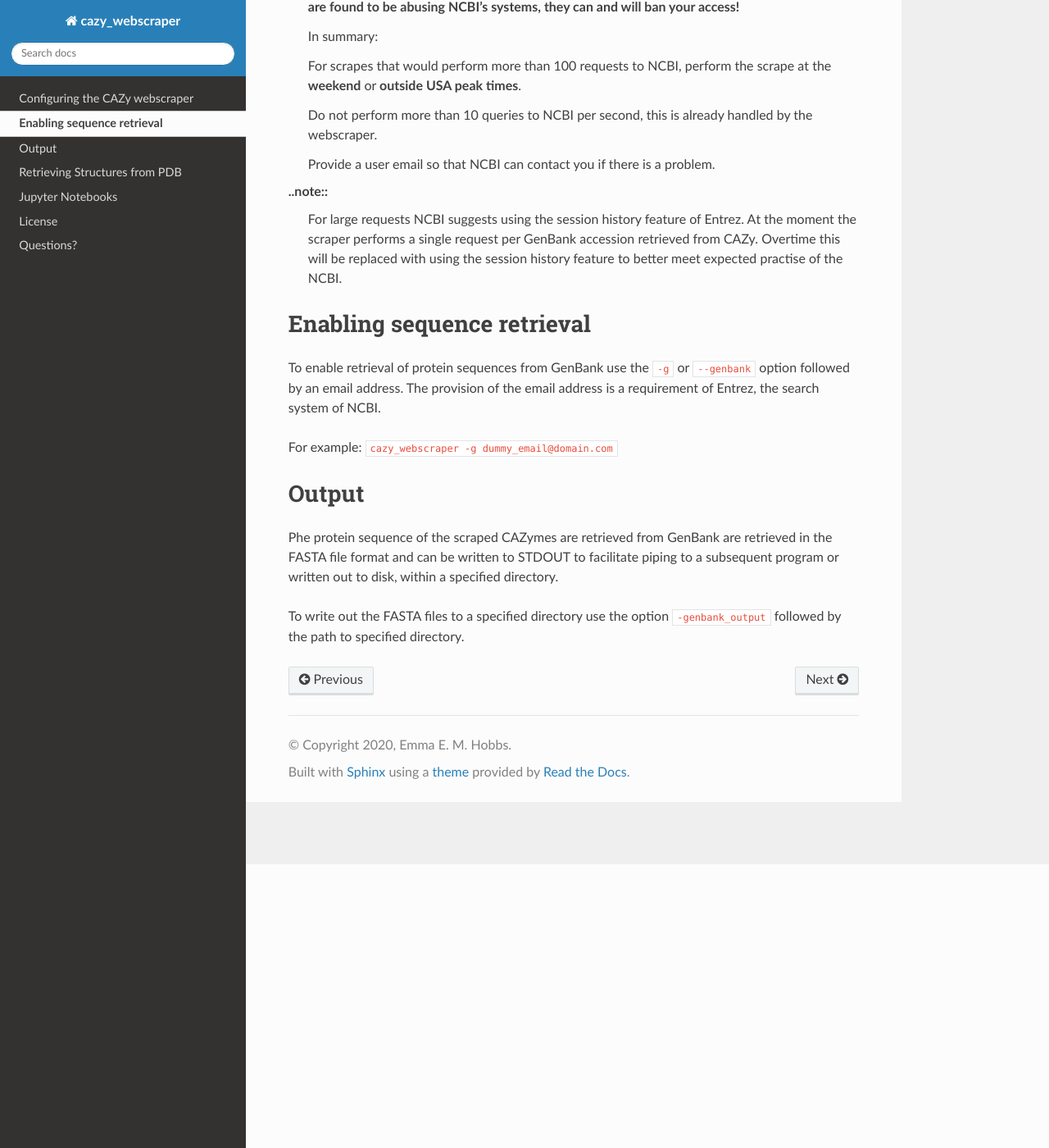
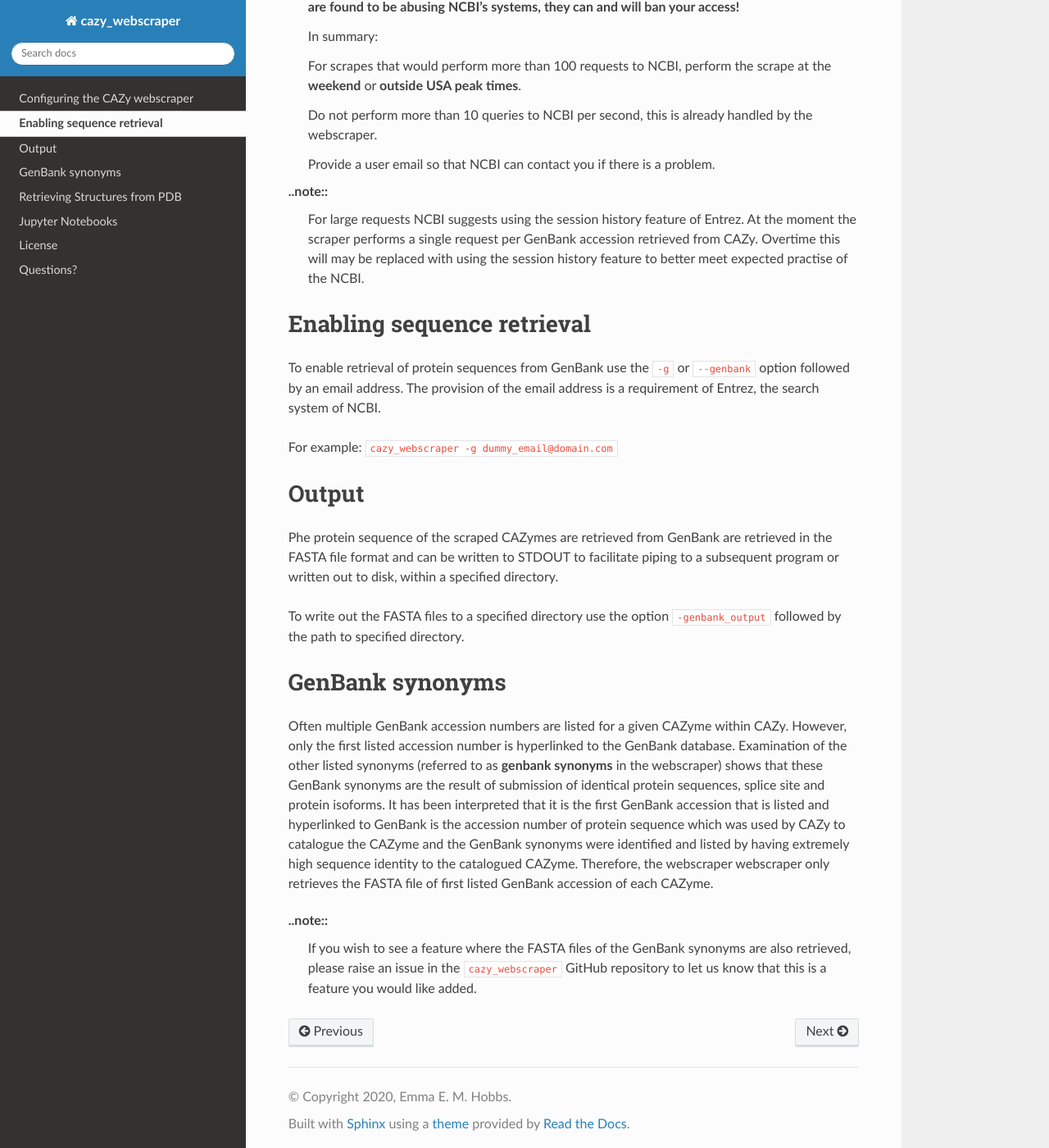
Before and after one commit to HobnobMancer/cazy_webscraper, a Sphinx documentation site: the page built from docs/source/genbank.rst, in a window 1280 px wide and 1400 px high, scrolled down 346 px. Shown: the whole window at 82% size. Built offline with Sphinx 7.4.7 and the Read the Docs theme 2.0.0, drawn with Linux system fonts in a browser that asks for light colours.

Commit message:
add a note about genbank synonyms to genbank documentation

```diff
--- a/docs/source/genbank.rst
+++ b/docs/source/genbank.rst
@@ -28,7 +28,7 @@ craped CAZymes. This is performed by using the **BioPython** ``Bio.entrez`` modu
 ..note::
     For large requests NCBI suggests using the session history feature of Entrez. At the moment the
     scraper performs a single request per GenBank accession retrieved from CAZy. Overtime this will
-    be replaced with using the session history feature to better meet expected practise of the NCBI.
+    may be replaced with using the session history feature to better meet expected practise of the NCBI.
 
 
 Enabling sequence retrieval
@@ -51,3 +51,21 @@ written out to disk, within a specified directory.
 
 To write out the FASTA files to a specified directory use the option ``-genbank_output`` followed
 by the path to specified directory.
+
+
+GenBank synonyms
+----------------------------
+
+Often multiple GenBank accession numbers are listed for a given CAZyme within CAZy. However, only the
+first listed accession number is hyperlinked to the GenBank database. Examination of the other listed
+synonyms (referred to as **genbank synonyms** in the webscraper) shows that these GenBank synonyms are
+the result of submission of identical protein sequences, splice site and protein isoforms. It has been
+interpreted that it is the first GenBank accession that is listed and hyperlinked to GenBank is the accession
+number of protein sequence which was used by CAZy to catalogue the CAZyme and the GenBank synonyms were
+identified and listed by having extremely high sequence identity to the catalogued CAZyme. Therefore, the
+webscraper webscraper only retrieves the FASTA file of first listed GenBank accession of each CAZyme.
+
+..note::
+    If you wish to see a feature where the FASTA files of the GenBank synonyms are also retrieved, please
+    raise an issue in the ``cazy_webscraper`` GitHub repository to let us know that this is a feature
+    you would like added.
```
